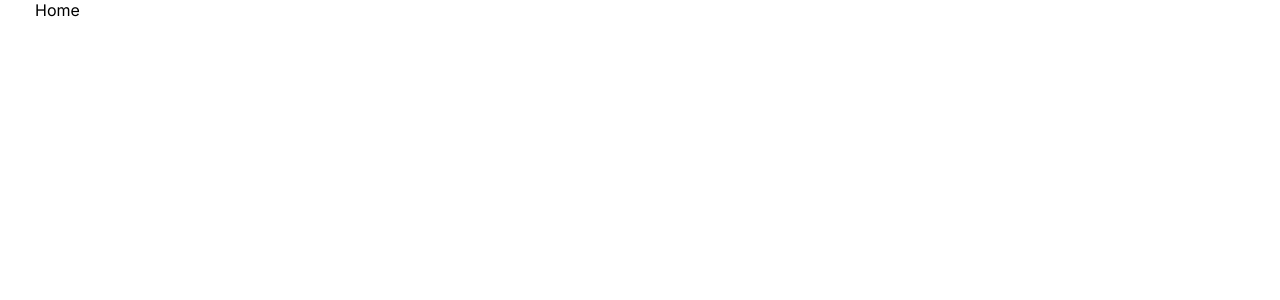
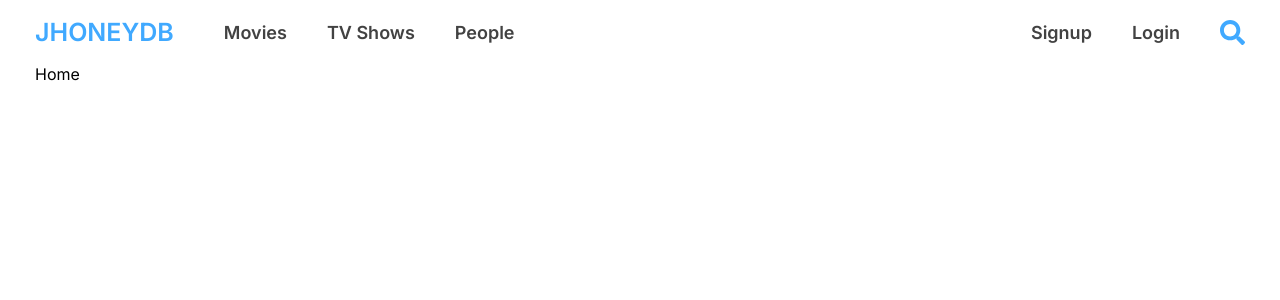
Before and after one commit to Jaeheon-So/jhoney-movies, a Next.js app: page / in a window 1280 px wide. Shown: the top 300 px of the page. Built offline with nearby package versions, Linux system fonts and the light colour scheme.

Commit message:
feat: Header에 드롭다운 추가

```diff
--- a/package.json
+++ b/package.json
@@ -19,6 +19,7 @@
     "react": "^18",
     "react-dom": "^18",
     "react-error-boundary": "^4.0.12",
+    "react-icons": "^5.0.1",
     "react-intersection-observer": "^9.8.1",
     "react-konva": "^18.2.10",
     "react-paginate": "^8.2.0",
--- /dev/null
+++ b/src/app/_components/DropDown.tsx
@@ -0,0 +1,22 @@
+import React from "react";
+import styles from "./dropdown.module.scss";
+import Link from "next/link";
+
+type Props = {
+  type: string;
+};
+
+const DropDown = ({ type }: Props) => {
+  return (
+    <ul className={styles.dropdownul}>
+      <li>
+        <Link href={`/${type}`}>Popular</Link>
+      </li>
+      <li>
+        <Link href={`/${type}/top-rated`}>Top Rated</Link>
+      </li>
+    </ul>
+  );
+};
+
+export default DropDown;
--- /dev/null
+++ b/src/app/_components/Header.tsx
@@ -0,0 +1,60 @@
+import React from "react";
+import styles from "./header.module.scss";
+import Link from "next/link";
+import { FaSearch } from "react-icons/fa";
+import DropDown from "./DropDown";
+
+const Header = () => {
+  return (
+    <header className={styles.header}>
+      <div className={styles.content}>
+        <div className={styles.left}>
+          <div className={styles.logo}>
+            <Link href="/">
+              <span>JHONEYDB</span>
+            </Link>
+          </div>
+          <ul className={styles.leftul}>
+            <li>
+              <Link href="/movie">Movies</Link>
+              <div className={styles.dropdown}>
+                <DropDown type="movie" />
+              </div>
+            </li>
+            <li>
+              <Link href="/tv">TV Shows</Link>
+              <div className={styles.dropdown}>
+                <DropDown type="tv" />
+              </div>
+            </li>
+            <li>
+              <Link href="/person">People</Link>
+            </li>
+          </ul>
+        </div>
+        <div className={styles.right}>
+          <ul className={styles.rightul}>
+            <li>
+              <Link href="/signup">Signup</Link>
+            </li>
+            <li>
+              <Link href="/login">Login</Link>
+            </li>
+            <li>
+              <FaSearch />
+            </li>
+          </ul>
+        </div>
+      </div>
+    </header>
+  );
+};
+
+export default Header;
+{
+  /* <li>
+              <Link href="/">
+                <span>//</span> Movie Search
+              </Link>
+            </li> */
+}
--- /dev/null
+++ b/src/app/_components/dropdown.module.scss
@@ -0,0 +1,10 @@
+.dropdownul {
+  display: block;
+  border-radius: 8px;
+
+  a {
+    padding: 10px 10px;
+    border-radius: 8px;
+    transition: 0.5s;
+  }
+}
--- /dev/null
+++ b/src/app/_components/header.module.scss
@@ -0,0 +1,115 @@
+.header {
+  display: flex;
+  justify-content: center;
+  align-items: center;
+  position: sticky;
+  top: 0;
+  background: #fff;
+  z-index: 1;
+  height: 64px;
+  font-size: 18px;
+  color: #424242;
+  font-weight: 600;
+
+  a {
+    padding: 20px 20px;
+    border-radius: 8px;
+    transition: 0.5s;
+    word-break: keep-all;
+    span {
+      color: #40a9ff;
+    }
+    &:hover {
+      background-color: #f5f2f2;
+    }
+  }
+
+  li {
+    position: relative;
+    &:hover .dropdown {
+      display: block;
+    }
+  }
+
+  .dropdown {
+    display: none;
+    position: absolute;
+    top: 40px;
+    left: 0;
+    box-shadow: 0 0 3px 3px rgb(64, 169, 255, 0.6);
+    border-color: #000;
+    border-radius: 8px;
+    overflow: hidden;
+    background-color: #fff;
+
+    ul {
+      display: block;
+    }
+
+    a {
+      display: inline-block;
+      text-align: center;
+      width: 100%;
+      padding: 10px 30px;
+      white-space: nowrap;
+      word-break: keep-all;
+      font-size: 16px;
+      font-weight: normal;
+
+      &:hover {
+        background-color: #f5f2f2;
+      }
+    }
+  }
+
+  .content {
+    display: flex;
+    width: 100%;
+    justify-content: space-between;
+
+    .left {
+      display: flex;
+      gap: 10px;
+      .logo {
+        font-size: 25px;
+        a {
+          padding-left: 0;
+
+          &:hover {
+            background-color: #fff;
+          }
+        }
+      }
+      .leftul {
+        display: flex;
+        align-items: center;
+      }
+    }
+
+    .right {
+      a:hover {
+        background-color: #f5f2f2;
+      }
+      display: flex;
+      align-items: center;
+      .rightul {
+        display: flex;
+        align-items: center;
+
+        li:last-child {
+          margin-left: 20px;
+          display: flex;
+          justify-content: center;
+          align-items: center;
+          cursor: pointer;
+        }
+
+        svg {
+          width: 25px;
+          height: 25px;
+          color: #40a9ff;
+        }
+      }
+    }
+  }
+}
--- a/src/app/globals.css
+++ b/src/app/globals.css
@@ -97,6 +97,11 @@ body {
   padding: 0 20px;
   margin: 0 auto;
   overflow-x: hidden;
+  background: #fff;
+}
+
+main {
+  height: 2000px;
 }
 
 a {
@@ -104,6 +109,10 @@ a {
   text-decoration: none;
 }
 
+li {
+  list-style: none;
+}
+
 @media (prefers-color-scheme: dark) {
   html {
     color-scheme: dark;
--- a/src/app/layout.tsx
+++ b/src/app/layout.tsx
@@ -2,6 +2,7 @@ import type { Metadata } from "next";
 import { Inter } from "next/font/google";
 import "./globals.css";
 import RQProvider from "./_components/RQProvider";
+import Header from "./_components/Header";
 
 const inter = Inter({ subsets: ["latin"] });
 
@@ -19,6 +20,7 @@ export default function RootLayout({
     <html lang="en">
       <body className={inter.className}>
         <RQProvider>
+          <Header />
           <main>{children}</main>
         </RQProvider>
       </body>
```
Also changed, not shown: 1 other file (tests, documents, lock files or other folders).
